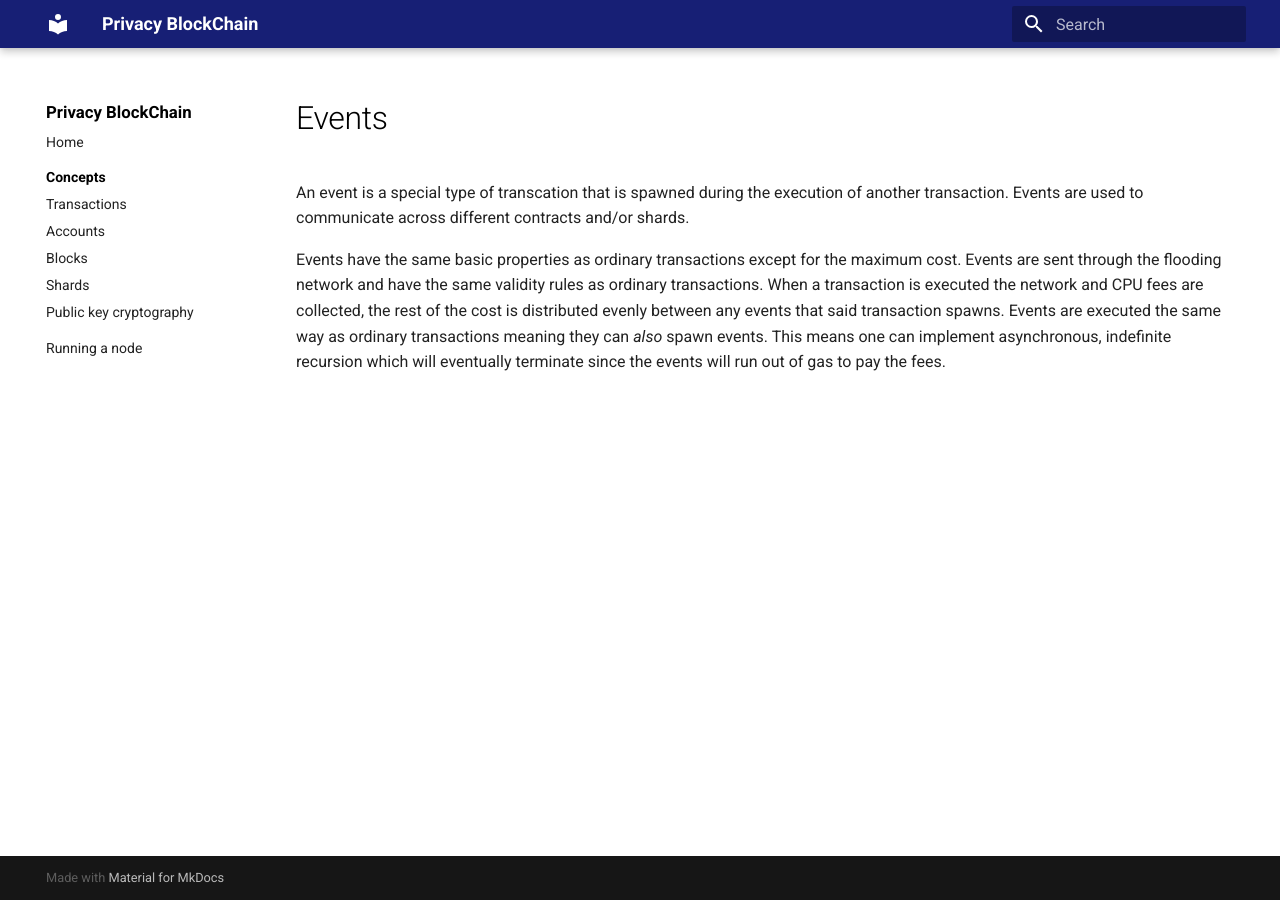
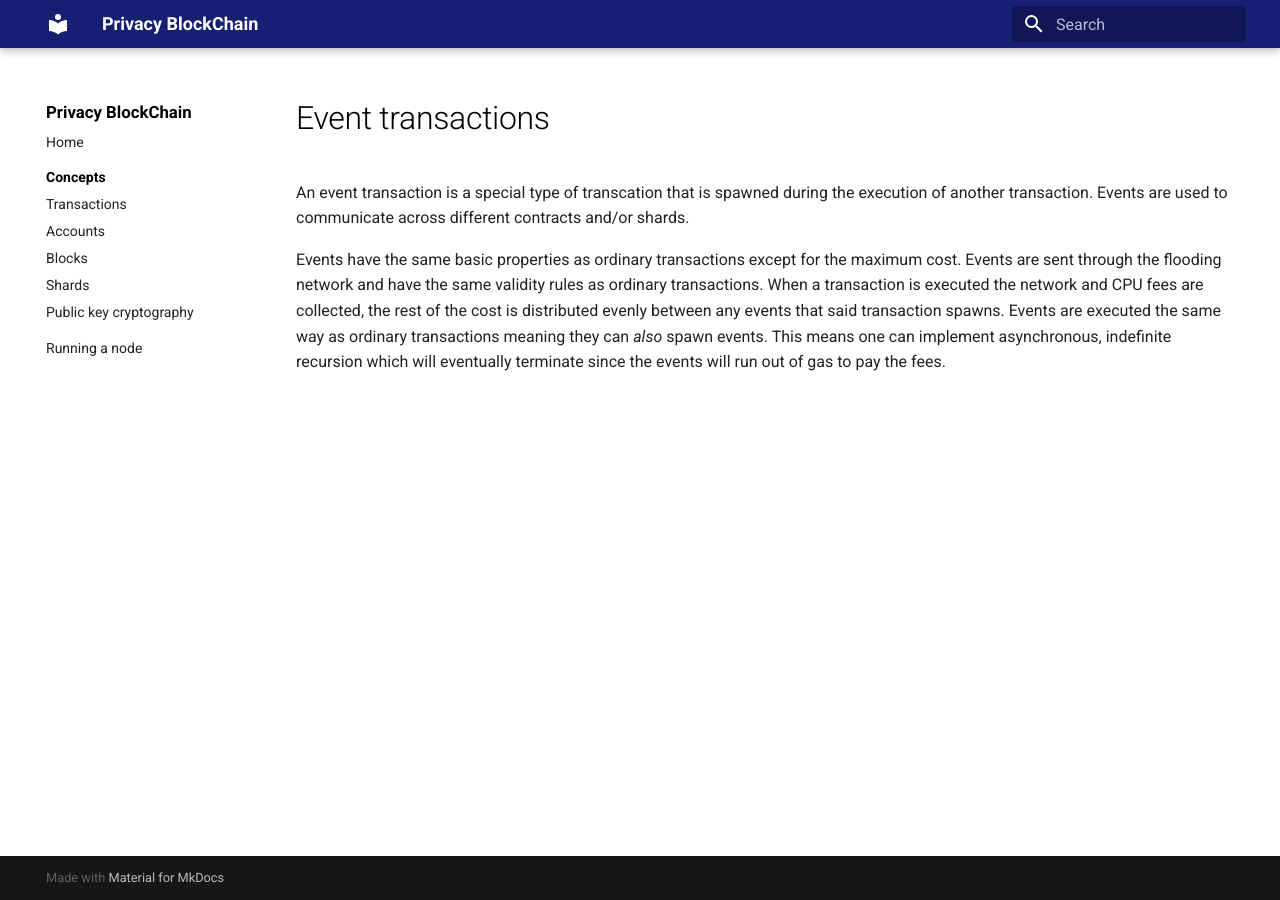
Before and after one commit to 0xSero/partisia-docs, an MkDocs documentation site: the page built from docs/events.md, in a window 1280 px wide. Built offline with MkDocs 1.6.1 and Material for MkDocs 9.7.7, drawn with Linux system fonts in a browser that asks for light colours; a script that is not in the unit is left out.

Commit message:
conensus.md

```diff
--- a/docs/events.md
+++ b/docs/events.md
@@ -1,5 +1,5 @@
-# Events
+# Event transactions
 
-An event is a special type of transcation that is spawned during the execution of another transaction. Events are used to communicate across different contracts and/or shards.
+An event transaction is a special type of transcation that is spawned during the execution of another transaction. Events are used to communicate across different contracts and/or shards.
 
 Events have the same basic properties as ordinary transactions except for the maximum cost. Events are sent through the flooding network and have the same validity rules as ordinary transactions. When a transaction is executed the network and CPU fees are collected, the rest of the cost is distributed evenly between any events that said transaction spawns. Events are executed the same way as ordinary transactions meaning they can *also* spawn events. This means one can implement asynchronous, indefinite recursion which will eventually terminate since the events will run out of gas to pay the fees.
```
Also changed, not shown: docs/block.md (+1 -1 lines), docs/consensus.md (added, +7 -0 lines).
